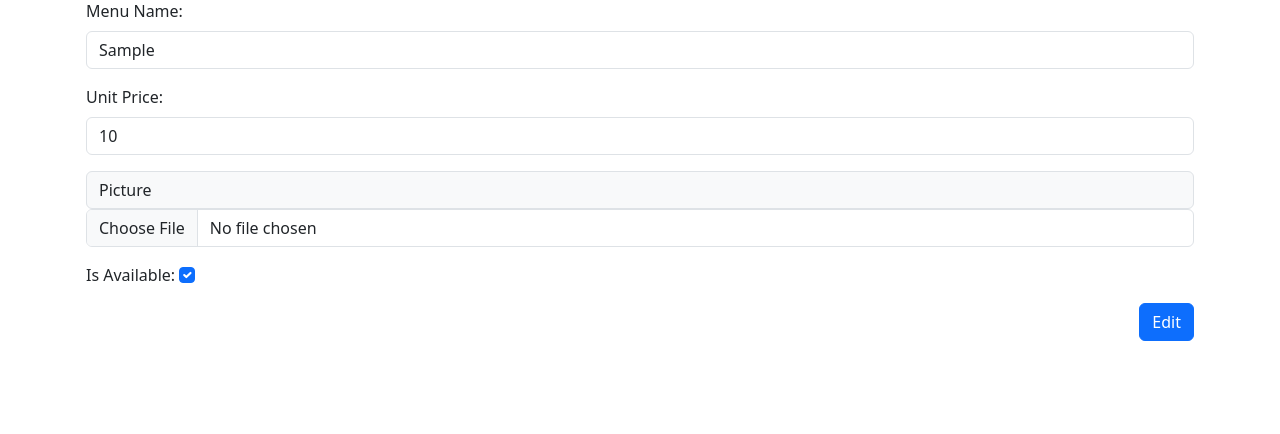
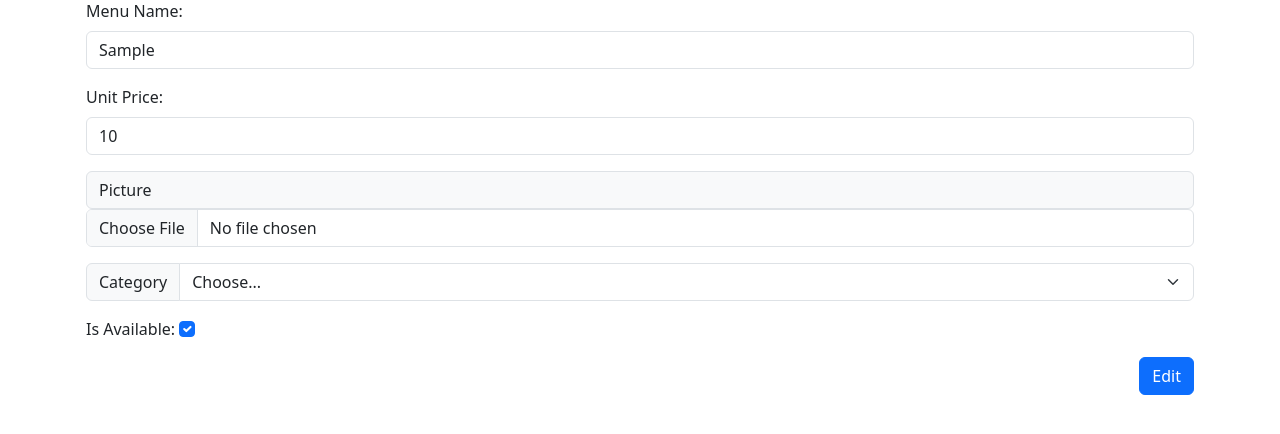
Before and after one commit to yaezzin/DeliveryApp, a Django app: template app/sajjang/templates/stores/store/menu/edit.html in a window 1280 px wide. Shown: the part 75-509 px from the top of the page. Run offline with Django 4.2, Linux system fonts and the light colour scheme; the template is opened without the code that fills it: most values are stand-ins (such as "Sample title", 1, 10 or a date in 2020).

Commit message:
[REV] category handling logic

```diff
--- a/app/sajjang/templates/stores/store/menu/edit.html
+++ b/app/sajjang/templates/stores/store/menu/edit.html
@@ -17,6 +17,15 @@
             <label class="input-group-text" for="menu_pic">Picture</label>
             <input type="file" class="form-control" name="menu_pic" id="menu_pic" value={{ menu.menu_pic }}>
         </div>
+        <div class="input-group mb-3">
+            <label class="input-group-text" for="category">Category</label>
+            <select class="form-select" name="category" id="category">
+            <option selected>Choose...</option>
+                {% for category in categories %}
+                <option value="{{ category.id }}" {% if category.id == selected_category.id %}selected{% endif %} >{{ category.name }}</option>
+                {% endfor %}
+            </select>
+        </div>
         <div class="mb-3">
             <label class="form-check-label" for="is_available">Is Available:</label>
             <input class="form-check-input" type="checkbox"  name="is_available" id="is_available" value="true" checked>
```
